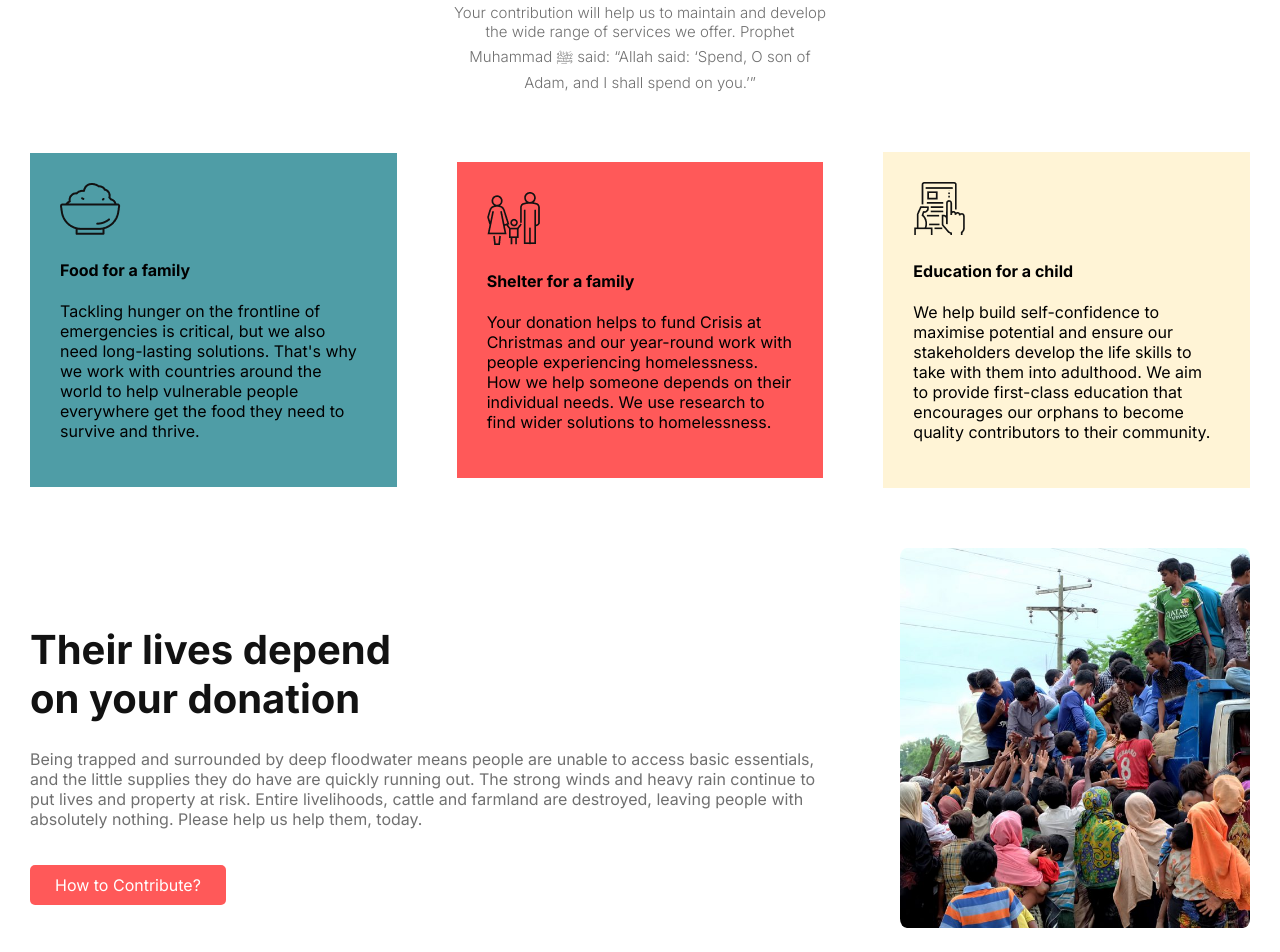
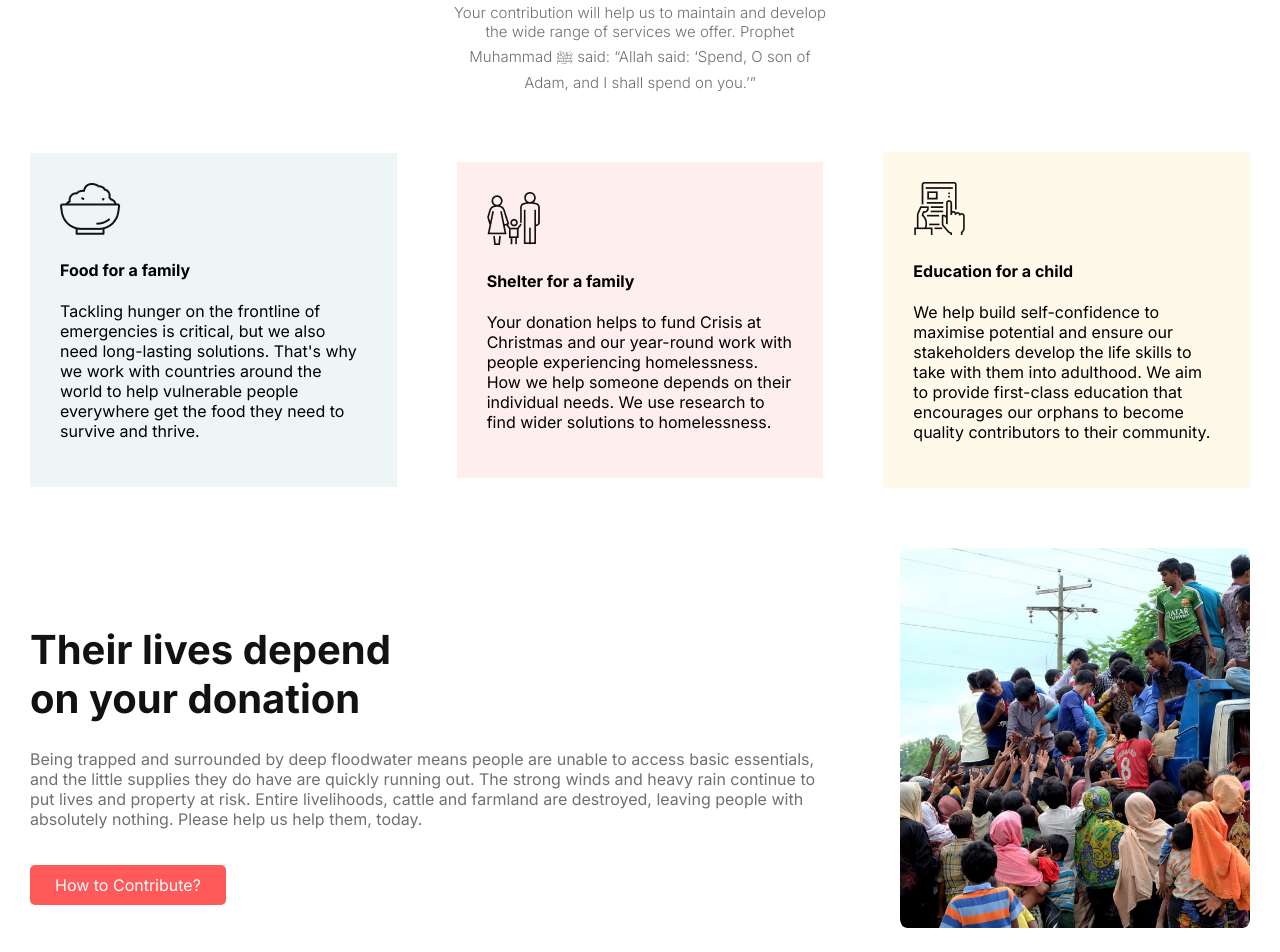
Before and after one commit to eahamed7/donate-today, a plain HTML site: page index.html in a window 1280 px wide. Shown: the part 1420-2372 px from the top of the page. Drawn offline with Linux system fonts and the light colour scheme.

Commit message:
Final Push

```diff
--- a/style.css
+++ b/style.css
@@ -1,6 +1,6 @@
 body {
     font-family: 'Inter', sans-serif;
-    margin: 0;
+    margin: 0 ;
 }
 
 h3 {
@@ -143,21 +143,21 @@ footer h5 {
 }
 
 .box-one {
-    background-color: #4F9DA6;
+    background-color:rgba(79, 157, 166,0.1) ;
     margin: 30px;
     padding: 30px;
     width: 500px;
 }
 
 .box-two {
-    background-color: #FF5959;
+    background-color: rgba(255, 89, 89,0.1);
     margin: 30px;
     padding: 30px;
     width: 500px;
 }
 
 .box-three {
-    background-color: #FFF4D6;
+    background-color: rgba(255, 244, 214,0.5);
     margin: 30px;
     padding: 30px;
     width: 500px;
```
